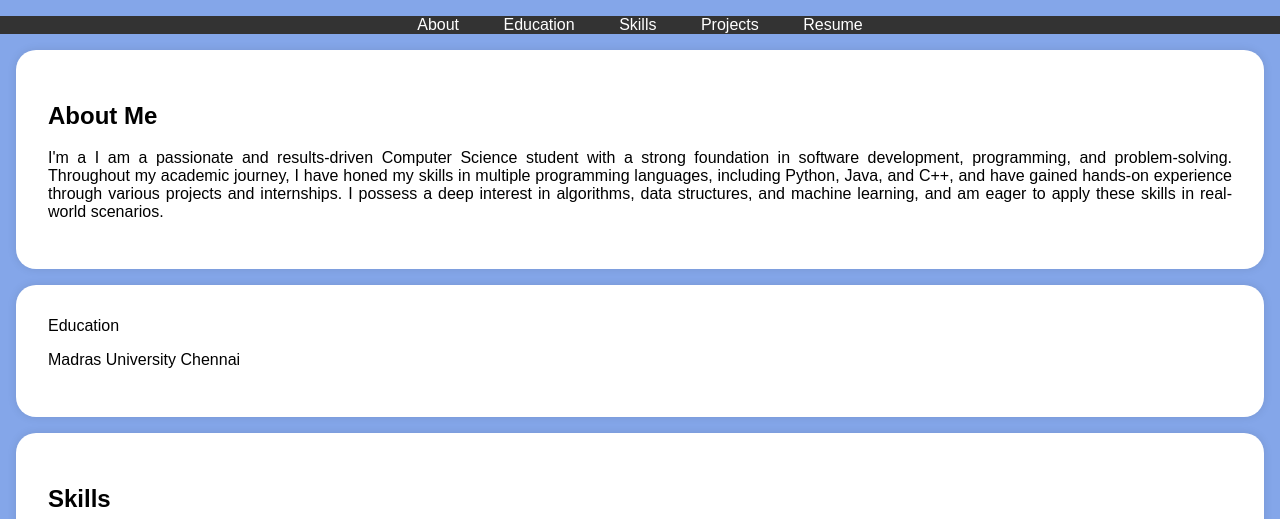
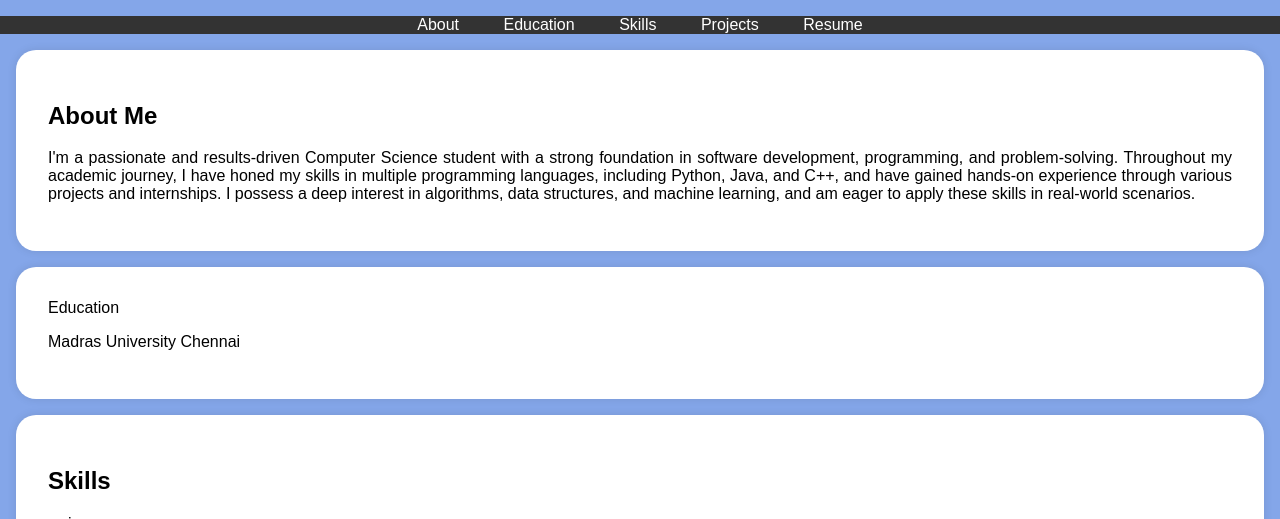
Before and after one commit to Sharmila0512/Digital-portfolio-1, a plain HTML site: page index.html in a window 1280 px wide. Shown: the part 197-716 px from the top of the page. Drawn offline with Linux system fonts and the light colour scheme.

Commit message:
Update index.html

```diff
--- a/index.html
+++ b/index.html
@@ -115,7 +115,7 @@
     <section id="about">
         <div class="section-content">
             <h2>About Me</h2>
-            <p>I'm a <b></b>I am a passionate and results-driven Computer Science student with a strong foundation in software development, programming, and problem-solving. Throughout my academic journey, I have honed my skills in multiple programming languages, including Python, Java, and C++, and have gained hands-on experience through various projects and internships. I possess a deep interest in algorithms, data structures, and machine learning, and am eager to apply these skills in real-world scenarios.</p>
+            <p>I'm a <b></b>passionate and results-driven Computer Science student with a strong foundation in software development, programming, and problem-solving. Throughout my academic journey, I have honed my skills in multiple programming languages, including Python, Java, and C++, and have gained hands-on experience through various projects and internships. I possess a deep interest in algorithms, data structures, and machine learning, and am eager to apply these skills in real-world scenarios.</p>
 
         </div>
     </section>
```
